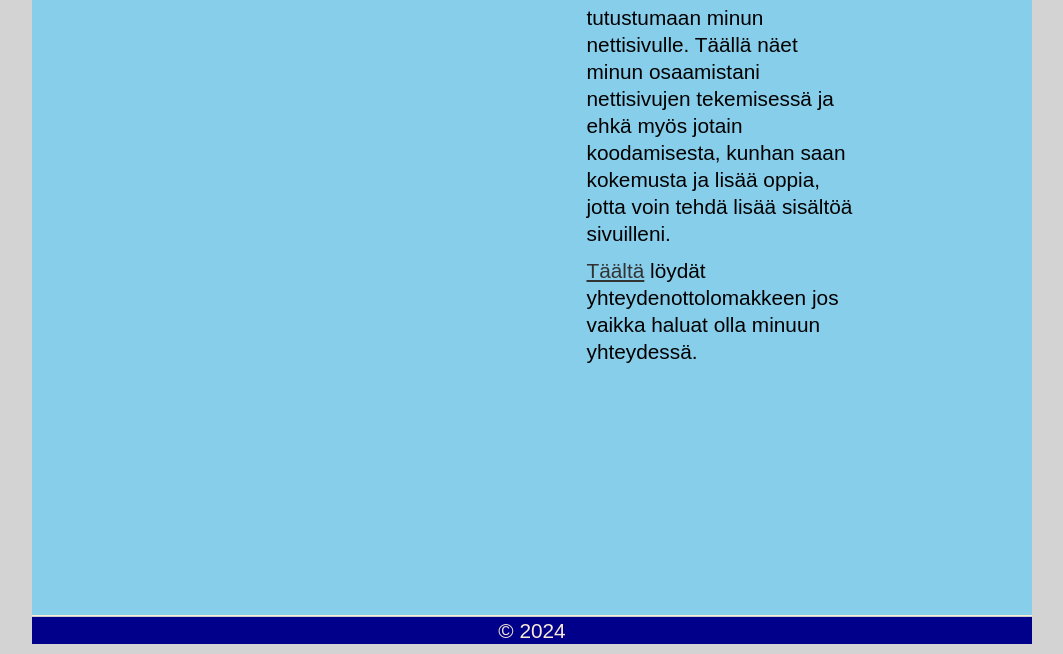
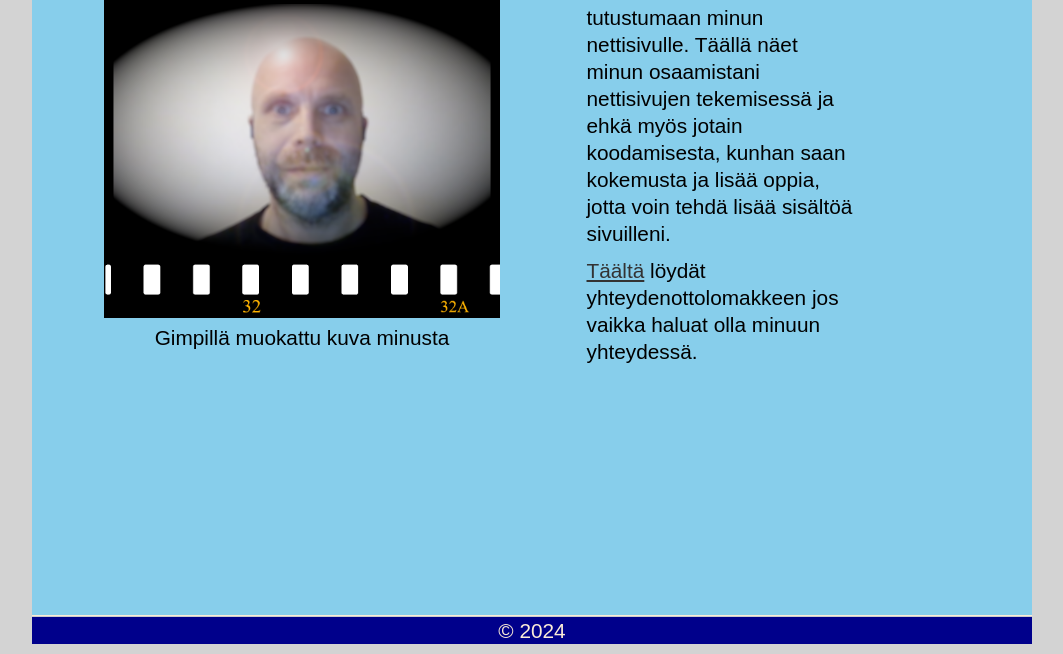
Before and after one commit to narinojanne/narinojanne.github.io, a plain HTML site: page index.html in a window 1280 px wide. Shown: the part 309-963 px from the top of the page, without its empty margins (108-1171 px from the left). Drawn offline with Linux system fonts and the light colour scheme.

Commit message:
Update index.html

```diff
--- a/index.html
+++ b/index.html
@@ -22,7 +22,7 @@
         </header>
         <section>
             <figure>
-                <img src="kuvat/omakuva_dia.png" alt="minun kuva" width="400px">
+                <img src="/omakuva_dia.png" alt="omakuvani" width="400px">
                 <figcaption>Gimpillä muokattu kuva minusta</figcaption>
             </figure>
             <article class="etusivu">
```
